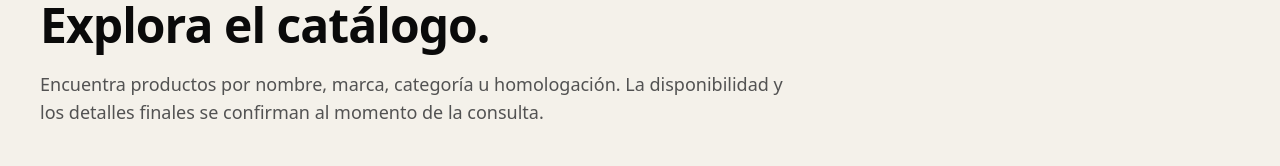
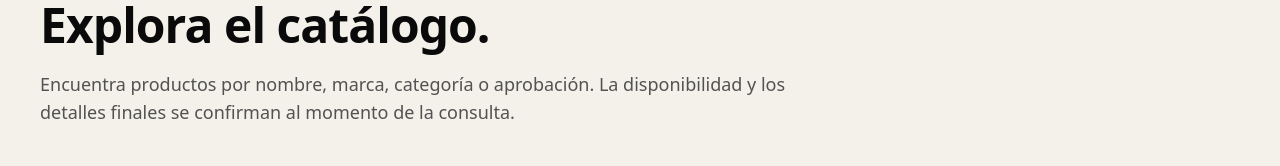
Before and after one commit to maorusohh/catalogo-karate, a Next.js app: page /catalogo in a window 1280 px wide. Shown: the part 189-355 px from the top of the page. Built offline with nearby package versions, Linux system fonts and the light colour scheme.

Commit message:
refactor: align catalog approval terminology

```diff
--- a/src/app/catalogo/page.tsx
+++ b/src/app/catalogo/page.tsx
@@ -5,7 +5,7 @@ import { catalogRepository } from "@/lib/catalog/static-repository";
 
 export const metadata: Metadata = {
   title: "Catálogo",
-  description: "Explora equipamiento de Karate-Do por producto, marca, categoría y homologación.",
+  description: "Explora equipamiento de Karate-Do por producto, marca, categoría y aprobación.",
 };
 
 export default function CatalogoPage() {
@@ -25,7 +25,7 @@ export default function CatalogoPage() {
         </h1>
 
         <p className="mt-5 text-base leading-7 text-neutral-600 sm:text-lg">
-          Encuentra productos por nombre, marca, categoría u homologación. La disponibilidad y los
+          Encuentra productos por nombre, marca, categoría o aprobación. La disponibilidad y los
           detalles finales se confirman al momento de la consulta.
         </p>
       </div>
```
